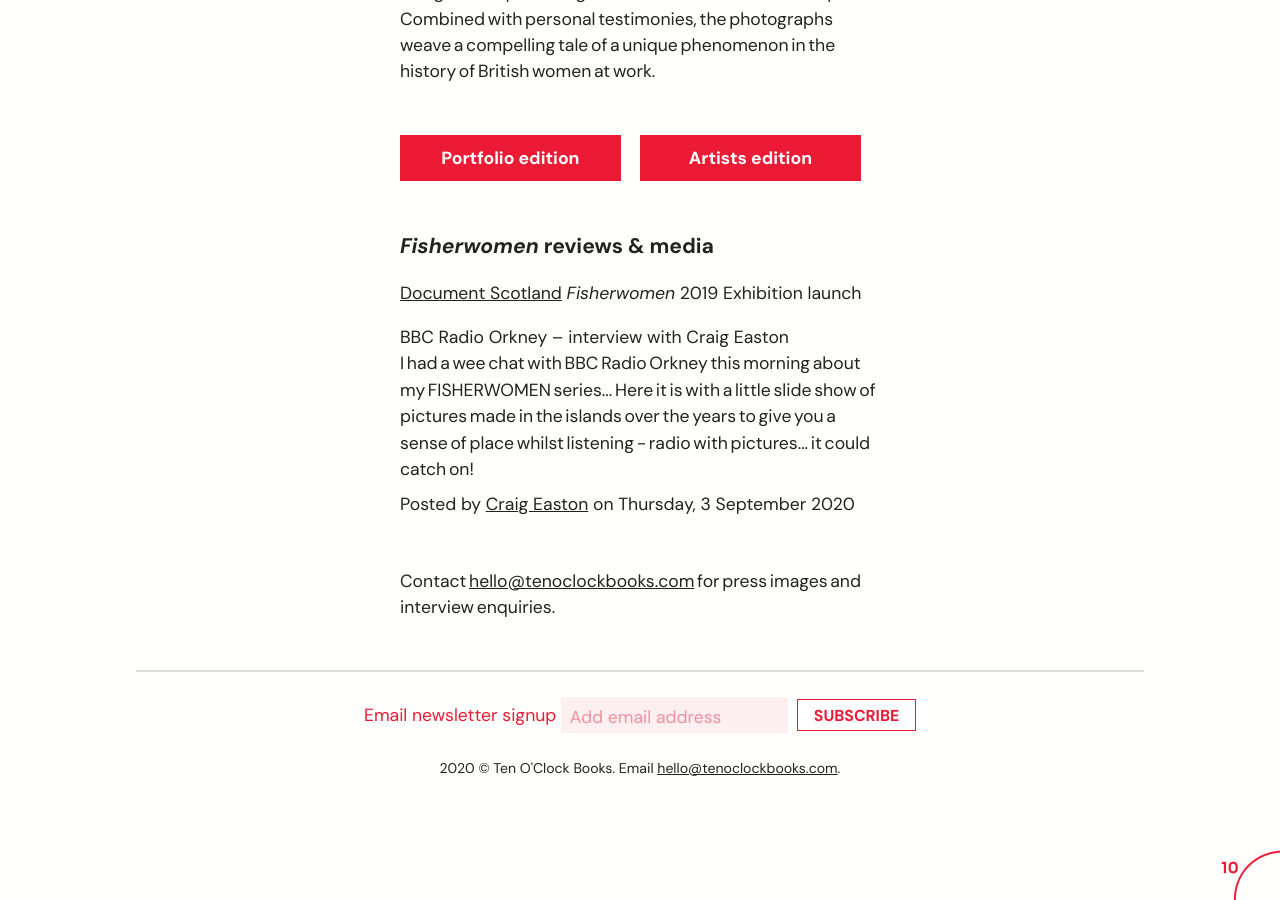
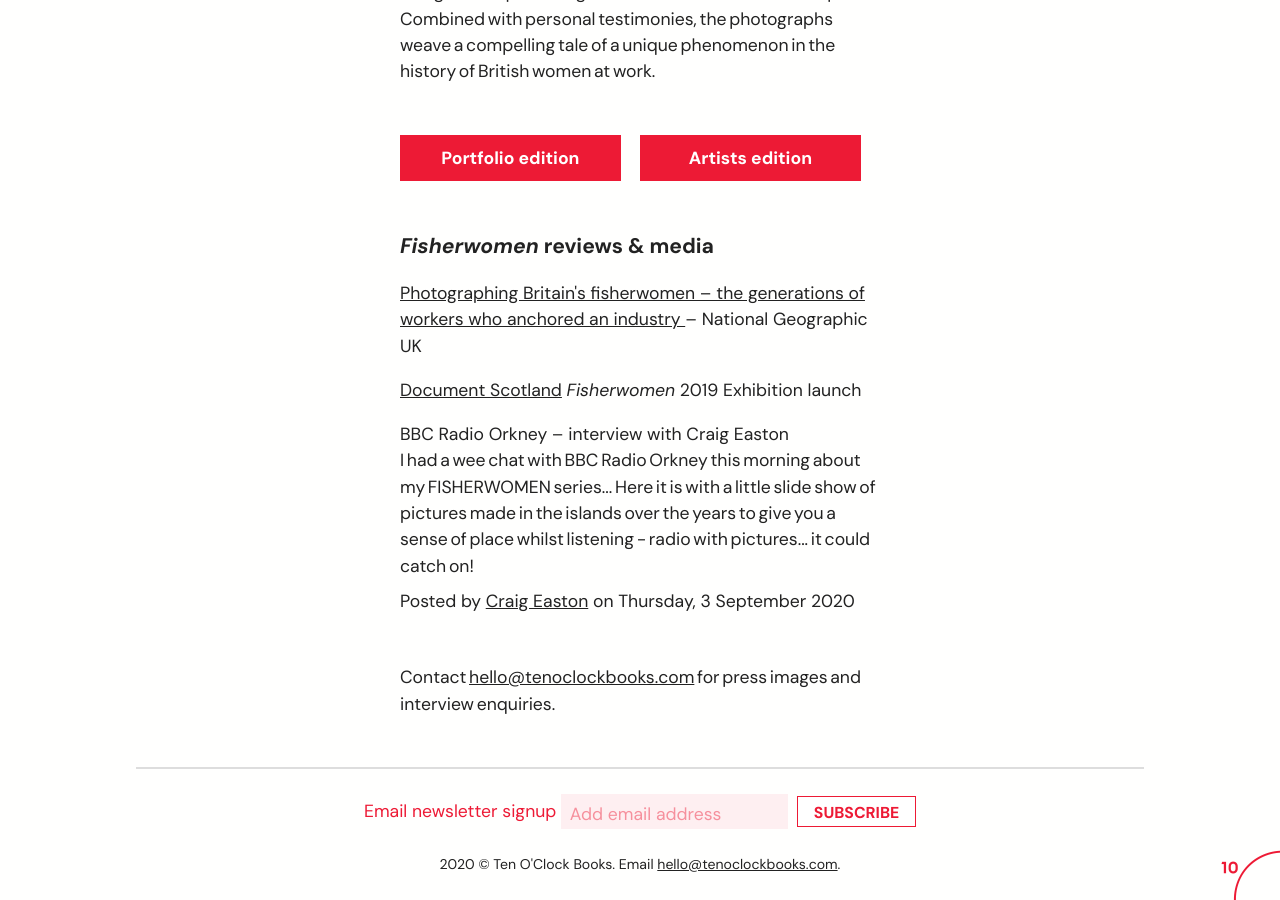
Before and after one commit to martincf/tenoclockbooks, a Jekyll site: the page built from index.md, in a window 1280 px wide and 900 px high, scrolled down 1389 px. Built offline with Jekyll 4.4.1, drawn with Linux system fonts in a browser that asks for light colours; some web fonts are replaced.

Commit message:
Added NatGeoUK review link

```diff
--- a/_includes/reviews.html
+++ b/_includes/reviews.html
@@ -1,6 +1,10 @@
 <h3><i>Fisherwomen</i> reviews & media</h3>
 
 <ul class="review">
+  <li><a href="https://www.nationalgeographic.co.uk/photography/2021/03/photographing-britains-fisherwomen">
+      Photographing Britain's fisherwomen – the generations of workers who anchored an industry
+    </a> – National Geographic UK
+  </li>
   <li>
     <a href="http://www.documentscotland.com/craig-eastons-fisherwomen/">
       Document Scotland</a>
```
Also changed, not shown: 1 other file.
